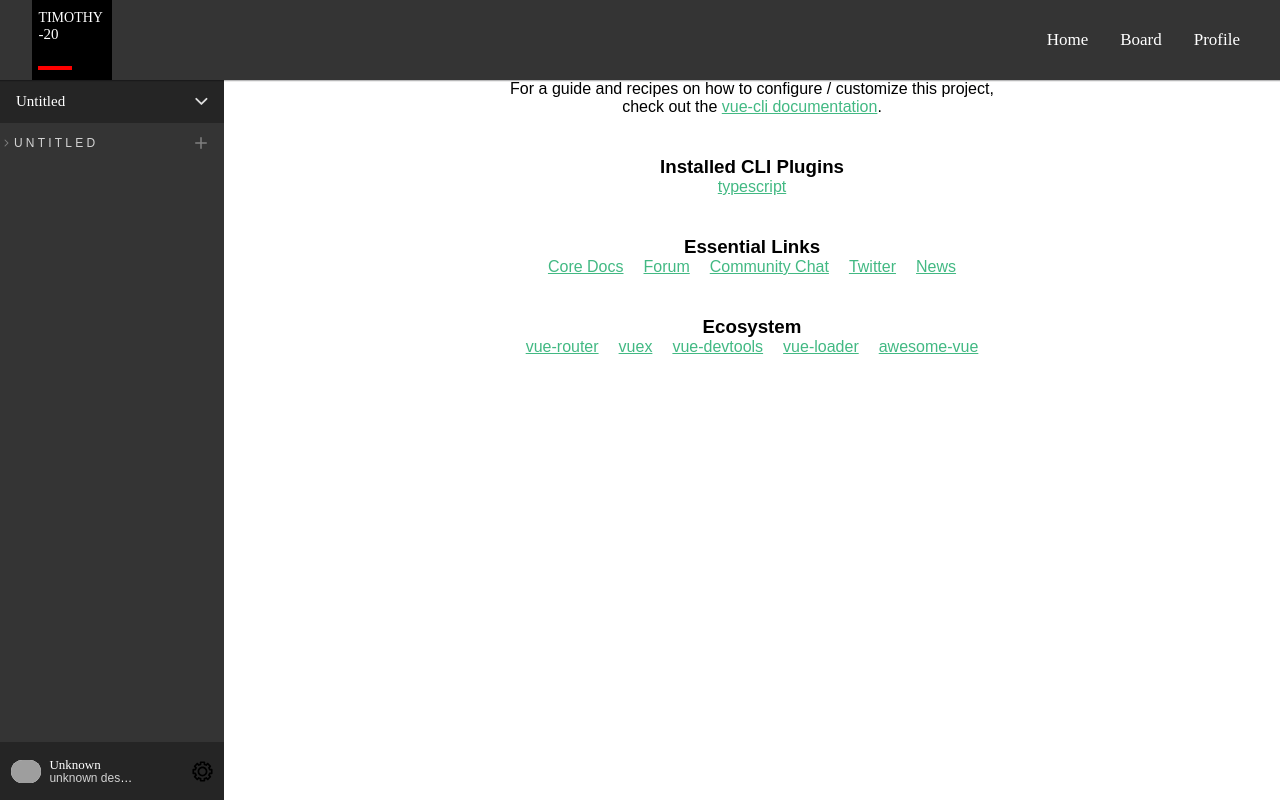
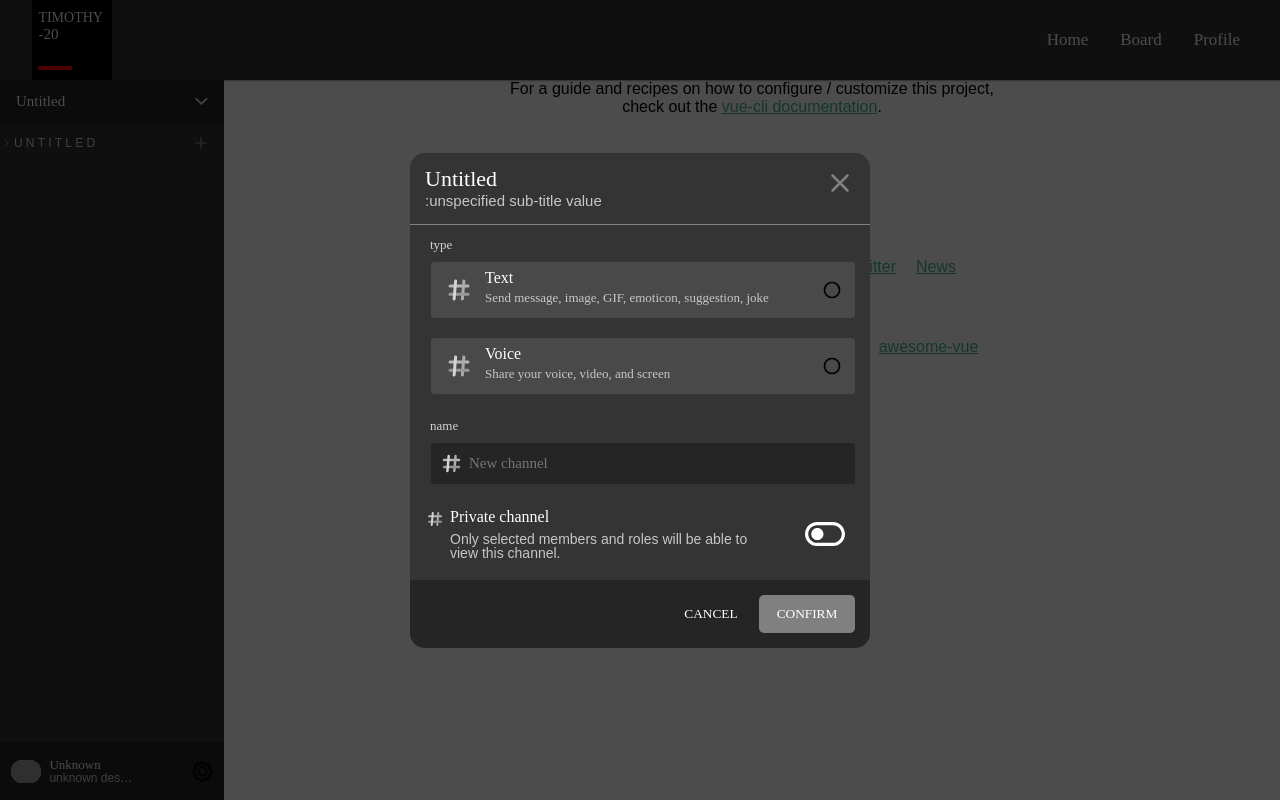
Before and after one commit to timothy-20/TKVueWebPage221115, a Vue app in the folder frontend/: page / in a window 1280 px wide. Both pictures are taken after a click on the button 200 px from the left and 142 px from the top of the page. Built offline with nearby package versions, Linux system fonts and the light colour scheme; grey boxes are pictures that could not be loaded; a web font is replaced by a local one.

Commit message:
221128) - TKGeneralModalFrame, 모달 발생 시의 pop하는 transition 효과 적용 중.

```diff
--- a/frontend/src/components/cell/TKCategoryTableCell.vue
+++ b/frontend/src/components/cell/TKCategoryTableCell.vue
@@ -20,9 +20,7 @@
 
     </div>
 
-    <tk-general-modal-frame ref="TKGeneralModalFrame"
-                            v-show="isModalShown"
-                            v-on:dismiss="dismissModal">
+    <tk-general-modal-frame v-show="isModalShown" v-on:dismiss="dismissModal">
       <tk-add-category-content slot="modal-content" />
     </tk-general-modal-frame>
   </div>
@@ -69,11 +67,9 @@ export default {
     },
     presentModal() {
       this.isModalShown = true;
-      this.$refs.TKGeneralModalFrame.checkShow(this.isModalShown);
     },
     dismissModal() {
       this.isModalShown = false;
-      this.$refs.TKGeneralModalFrame.checkShow(this.isModalShown);
     }
   },
 };
--- a/frontend/src/router/views/modal/TKGeneralModalFrame.css
+++ b/frontend/src/router/views/modal/TKGeneralModalFrame.css
@@ -2,26 +2,18 @@
     color: var(--primary-font-color);
 }
 
-.modal-background {
+.modal-mask {
     width: 100%;
     height: 100%;
-    position: fixed;
-    top: 0;
-    left: 0;
-}
-
-.modal-mask {
-    z-index: 9998;
-    background-color: rgba(0, 0, 0, 0.7);
-}
-
-.modal-wrapper {
     display: flex;
     flex-flow: column wrap;
     align-items: center;
     justify-content: center;
+    position: fixed;
+    top: 0;
+    left: 0;
     z-index: 9999;
-    background-color: transparent;
+    background-color: rgba(0, 0, 0, 0.7);
 }
 
 .modal-container {
@@ -107,34 +99,24 @@ button.confirm {
     background-color: gray;
 }
 
-.modal {
-    width: 100px;
-    height: 100px;
-    background-color: white;
+.modal-fade-enter-active,
+.modal-fade-leave-active {
+    transition: opacity 0.3s linear;
 }
 
-.modal-mask-enter-active,
-.modal-mask-leave-active {
-    transition: opacity 0.3s ease-in;
-}
-
-.modal-mask-enter,
-.modal-mask-leave-to {
+.modal-fade-enter,
+.modal-fade-leave-to {
     opacity: 0;
 }
 
-/*.modal-mask-enter {*/
-/*    opacity: 0;*/
-/*}*/
+.modal-fade-enter-active .modal-container,
+.modal-fade-leave-active .modal-container {
+    transition: opacity 0.3s linear, transform 0.3s;
+}
 
-/*.modal-mask-enter-to {*/
-/*    opacity: 1;*/
-/*}*/
-
-/*.modal-mask-leave {*/
-/*    opacity: 1;*/
-/*}*/
-
-/*.modal-mask-leave-to {*/
-/*    opacity: 0;*/
-/*}*/
+.modal-fade-enter .modal-container,
+.modal-fade-leave-to .modal-container {
+    opacity: 0;
+    /*transform: translateY(-30px);*/
+    transform: scale(120%);
+}
--- a/frontend/src/router/views/modal/TKGeneralModalFrame.vue
+++ b/frontend/src/router/views/modal/TKGeneralModalFrame.vue
@@ -1,48 +1,41 @@
 <template>
-  <div id="root">
-    <transition name="modal-background modal-mask">
-      <div class="modal-mask" v-show="isShow" v-on:click="actionDismiss" />
-    </transition>
+  <transition name="modal-fade" appear>
+    <div class="modal-mask" v-on:click="actionDismiss">
+      <div class="modal-container" v-on:click.stop>
+        <div class="modal-header">
+          <div class="title-wrapper">
+            <div class="title">
+              <span>{{ this.title }}</span>
+            </div>
 
-<!--    <div class="modal-background modal-wrapper">-->
-<!--      <transition>-->
-<!--        <div class="modal-container" v-on:click.stop v-show="isShow">-->
-<!--          <div class="modal-header">-->
-<!--            <div class="title-wrapper">-->
-<!--              <div class="title">-->
-<!--                <span>{{ this.title }}</span>-->
-<!--              </div>-->
+            <div class="sub-title">
+              <span>:{{ this.subTitle }}</span>
+            </div>
+          </div>
 
-<!--              <div class="sub-title">-->
-<!--                <span>:{{ this.subTitle }}</span>-->
-<!--              </div>-->
-<!--            </div>-->
+          <button class="dismiss" v-on:click="actionDismiss">
+            <div class="dismiss-image-wrapper">
+              <img src="@assets/image/dismiss-icon.svg" alt="dismiss button icon" class="dismiss-image">
+            </div>
+          </button>
+        </div>
 
-<!--            <button class="dismiss" v-on:click="actionDismiss">-->
-<!--              <div class="dismiss-image-wrapper">-->
-<!--                <img src="@assets/image/dismiss-icon.svg" alt="dismiss button icon" class="dismiss-image">-->
-<!--              </div>-->
-<!--            </button>-->
-<!--          </div>-->
+        <div class="modal-content">
+          <slot name="modal-content"></slot>
+        </div>
 
-<!--          <div class="modal-content">-->
-<!--            <slot name="modal-content"></slot>-->
-<!--          </div>-->
+        <div class="modal-submit">
+          <button class="cancel">
+            <span>CANCEL</span>
+          </button>
 
-<!--          <div class="modal-submit">-->
-<!--            <button class="cancel">-->
-<!--              <span>CANCEL</span>-->
-<!--            </button>-->
-
-<!--            <button class="confirm">-->
-<!--              <span>{{ this.confirmButtonTitle }}</span>-->
-<!--            </button>-->
-<!--          </div>-->
-<!--        </div>-->
-<!--      </transition>-->
-<!--    </div>-->
-  </div>
-
+          <button class="confirm">
+            <span>{{ this.confirmButtonTitle }}</span>
+          </button>
+        </div>
+      </div>
+    </div>
+  </transition>
 </template>
 
 <script>
@@ -65,31 +58,14 @@ export default {
 
   data: function () {
     return {
-      isShow: false,
     };
-  },
-
-  watch: {
-    isShow(newFlag, oldFlag) {
-      console.log("Change show flag: " + oldFlag + " to " + newFlag);
-    }
   },
 
   methods: {
     actionDismiss() {
       this.$emit("dismiss");
     },
-
-    checkShow(flag) {
-      console.log("This template is show? ", flag);
-
-      this.isShow = flag;
-    }
   },
-
-  updated() {
-
-  }
 }
 </script>
 
```
